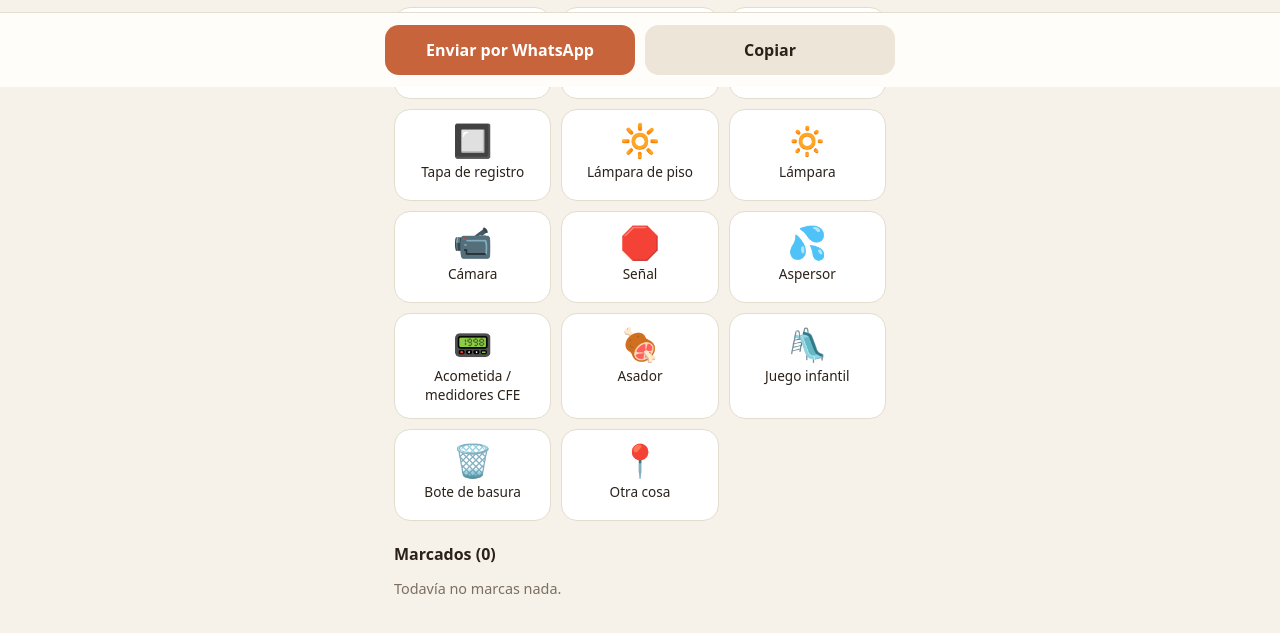
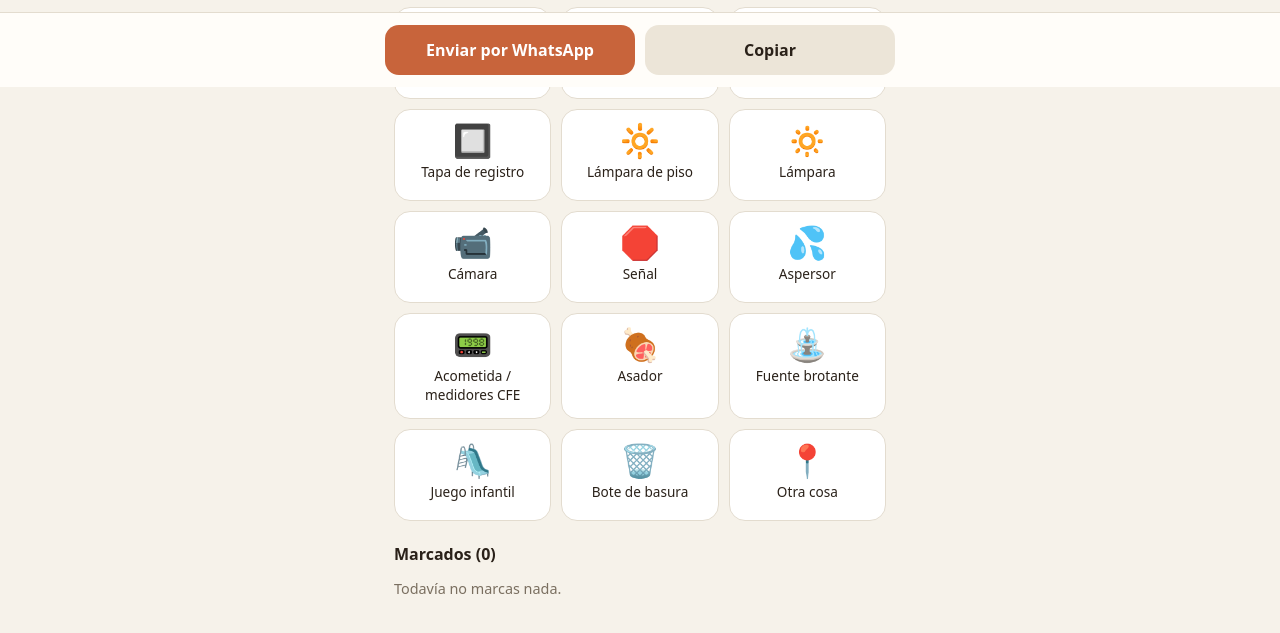
Before and after one commit to Ongrapt/herramientas-vecinos, a plain HTML site: page marcar/index.html in a window 1280 px wide. Shown: the part 713-1346 px from the top of the page. Drawn offline with nearby package versions, Linux system fonts and the light colour scheme.

Commit message:
Marca dónde está: ícono de fuente brotante
Co-Authored-By: Claude Opus 5.5 <noreply@anthropic.com>
Claude-Session: https://claude.ai/code/session_01JCrQMfzbuZ1ufMgB6DqwPZ

```diff
--- a/marcar/index.html
+++ b/marcar/index.html
@@ -87,7 +87,7 @@ const TIPOS = [
   ["arbol","🌳","Árbol"],["alcantarilla","🕳️","Alcantarilla"],["registro_cfe","⚡","Registro CFE"],
   ["tapa_registro","🔲","Tapa de registro"],["lampara_piso","🔆","Lámpara de piso"],["lampara","🔅","Lámpara"],
   ["camara","📹","Cámara"],["senalamiento","🛑","Señal"],["aspersor","💦","Aspersor"],
-  ["acometida","📟","Acometida / medidores CFE"],["asador","🍖","Asador"],["juego","🛝","Juego infantil"],["bote_basura","🗑️","Bote de basura"],["otro","📍","Otra cosa"]
+  ["acometida","📟","Acometida / medidores CFE"],["asador","🍖","Asador"],["fuente","⛲","Fuente brotante"],["juego","🛝","Juego infantil"],["bote_basura","🗑️","Bote de basura"],["otro","📍","Otra cosa"]
 ];
 const BUENA = 8, REGULAR = 20; // metros
 let pos = null, marcas = [];
```
